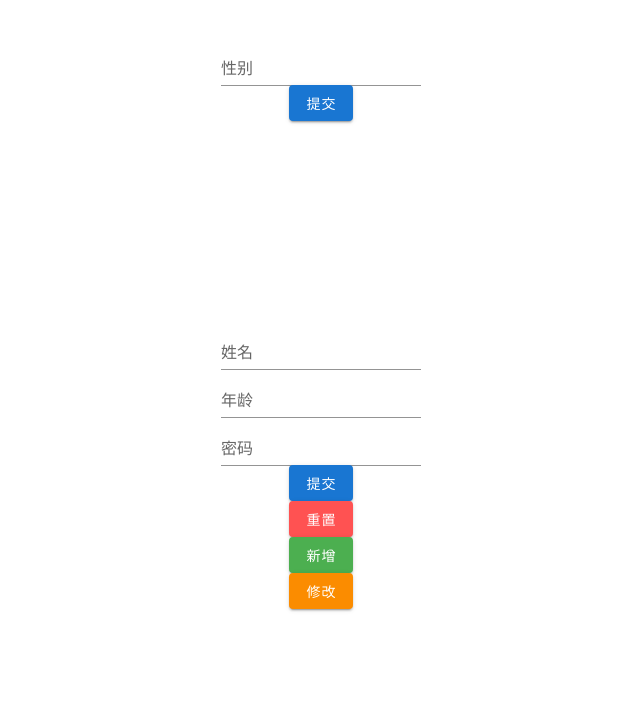
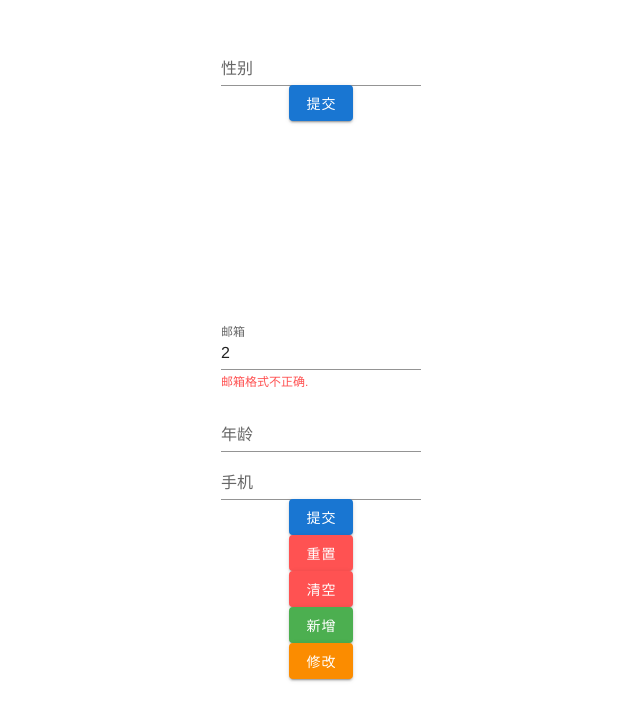
Before and after one commit to ZHTGitHub/vue-rocket, a Vue app: page / in a window 1280 px wide. Shown: the part 123-844 px from the top of the page, without its empty margins (319-959 px from the left). Built offline with nearby package versions, Linux system fonts and the light colour scheme.

Commit message:
开发表单校验功能

```diff
--- a/src/App.vue
+++ b/src/App.vue
@@ -19,12 +19,14 @@
     <div class="form">
       <z-text-field
         :formId="formId"
-        formKey="name"
-        label="姓名"
+        formKey="email"
+        label="邮箱"
         :rules="[
-          { required: true, message: '姓名为必填项.' },
-          { email: true, message: '姓名格式不正确.' }
+          { required: true, message: '邮箱为必填项.' },
+          { email: true, message: '邮箱格式不正确.' },
+          { min: 5, message: '邮箱至少为5位' }
         ]"
+        defaultValue="2"
       ></z-text-field>
 
       <z-text-field
@@ -39,10 +41,10 @@
       <z-text-field
         :formId="formId"
         formKey="password"
-        label="密码"
+        label="手机"
         :rules="[
-          { required: true, message: '密码为必填项.' },
-          { min: 8, message: '密码至少为8位.' },
+          { required: true, message: '手机为必填项.' },
+          { phone: true, message: '请输入正确的手机号码.' },
         ]"
       ></z-text-field>
 
@@ -57,8 +59,13 @@
         :formId="formId"
         color="error"
         btnType="reset"
-        @click="onReset"
       >重置</z-btn>
+
+      <z-btn
+        :formId="formId"
+        color="error"
+        btnType="clear"
+      >清空</z-btn>
 
       <z-btn
         color="success"
@@ -88,15 +95,10 @@
     methods: {
       onSubmit() {
         alert('submit')
-        // console.error('click me')
       },
 
       onSave() {
         alert('save')
-      },
-
-      onReset() {
-
       },
 
       onNew(event) {
--- a/src/components/ZBtn/ZBtn.vue
+++ b/src/components/ZBtn/ZBtn.vue
@@ -62,7 +62,6 @@
 				if(this.btnType === 'submit') {
 
 					if(this.formId === formId) {
-						console.log('当前表单所有值合法')
 						this.$emit('click', { btnEvent: this.btnEvent, btnType: this.btnType })
 					}
 
--- a/src/components/ZTextField/ZTextField.vue
+++ b/src/components/ZTextField/ZTextField.vue
@@ -1,8 +1,5 @@
 <template>
-  <div
-    :class="['z-field z-theme-default', inputClass]"
-    :style="{ width: `${ width }px` }"
-  >
+  <div :class="['z-field z-theme-default', inputClass]">
     <v-text-field
       v-model="value"
       :label="label"
@@ -24,22 +21,25 @@
         type: String,
         required: false
       },
-      width: {
-        type: [Number, String],
-        validator(value) {
-          let type = typeof value
-          switch (type) {
-            case 'number': return value;
-            case 'string': return value.replace(/px/, '');
-          }
+
+      defaultValue: {
+        type: [String, Number],
+        default: undefined
+      }
+    },
+
+    watch: {
+      defaultValue: {
+        handler(value) {
+          this.value = value
         },
-        default: 'auto'
+        immediate: true
       }
     }
   }
 </script>
 
-<style lang="css">
+<style scoped lang="css">
   p.z-error {
     padding-top: 4px;
     color: #ff5252;
--- a/src/mixins/validator/index.js
+++ b/src/mixins/validator/index.js
@@ -1,4 +1,4 @@
-import validator from './validator'
+import validation_rules from './validation_rules'
 
 let quantity = 0
 
@@ -67,13 +67,16 @@ export default {
 				}
 
 				for(let item of this.rules) {
-					const rule = Object.keys(item)[0]
+					const ruleName = Object.keys(item)[0]
+					const ruleValue = item[ruleName]
 
-					if(!validator[rule]) {
+					console.log(ruleName, ruleValue)
+
+					if(!validation_rules[ruleName]) {
 						this.validateForm('VALID_VALUE')
 					}
 					else {
-						if(!validator[rule](this.value)) {
+						if(!validation_rules[ruleName](this.value, ruleValue)) {
 							this.errorMessage = item.message
 							this.validateForm('INVALID_VALUE')
 							return
@@ -86,20 +89,21 @@ export default {
 			}
 		},
 
-		// 重置当前表单
+		// reset current form.
 		reset() {
 			this.$bus.on('ZHT_RESET_FORM', (formId) => {
 				if(this.formId === formId) {
-					this.$store.commit('CLEAN_FORM', {
-						formId: this.formId
+					this.$store.commit('RESET_FORM', {
+						formId: this.formId,
+						formKey: this.formKey,
+						defaultValue: this.defaultValue
 					})
-					this.errorMessage = ''
 				}
 				this.$bus.off('ZHT_RESET_FORM')
 			})
 		},
 
-		// 清空当前表单
+		// clean current form.
 		clear() {
 			this.$bus.on('ZHT_CLEAR_FORM', (formId) => {
 				if(this.formId === formId) {
--- /dev/null
+++ b/src/mixins/validator/validation_rules.js
@@ -0,0 +1,76 @@
+const validation_rules = {
+	required: (value, rule) => {
+		if(!rule) {
+			return true
+		}
+		const REG_REQUIRED = /[\S]+/
+		return REG_REQUIRED.test(value)
+	},
+
+	email: (value, rule) => {
+		if(!rule) {
+			return true
+		}
+		const REG_EMAIL = /^\w+([-+.]\w+)*@\w+([-.]\w+)*\.\w+([-.]\w+)*$/
+		return value.match(REG_EMAIL)
+	},
+
+	min: (value, rule) => {
+		value = '' + value
+		const REG_MIN = new RegExp('^\\d{'+ rule +',}$')
+		return REG_MIN.test(value)
+	},
+
+	max: (value, rule) => {
+		value = '' + value
+		const REG_MAX = new RegExp('^\\d{0,'+ rule +'}$')
+		return REG_MAX.test(value)
+	},
+
+	min_value: (value, rule) => {
+		return +value >= +rule
+	},
+
+	max_value: (value, rule) => {
+		return +value <= +rule
+	},
+
+	length: (value, rule) => {
+		value = '' + value
+		const REG_LENGTH = new RegExp('^\\d{'+ rule +'}$')
+		return REG_LENGTH.test(value)
+	},
+
+	numeric: (value) => {
+		const REG_NUMERIC = /^[0-9]*$/
+		return REG_NUMERIC.test(value)
+	},
+
+	phone: (value) => {
+		const REG_PHONE = /^1(?:3\d|4[4-9]|5[0-35-9]|6[67]|7[013-8]|8\d|9\d)\d{8}$/
+		return REG_PHONE.test(value)
+	},
+
+	// excluded: (value) => {
+
+	// },
+
+	// mimes: (value) => {
+
+	// },
+
+	// size: (value) => {
+
+	// },
+
+	// url: (value, rule) => {
+
+	// },
+
+	regex: (value, rule) => {
+		const REG_REGEX = rule
+		return REG_REGEX.test(value)
+	}
+}
+
+export default validation_rules
--- a/src/mixins/validator/validator.js
+++ /dev/null
@@ -1,43 +0,0 @@
-const validator = {
-	required: (value) => {
-		return /[\S]+/.test(value)
-	},
-	email: (value) => {
-		return value.match(/^\w+([-+.]\w+)*@\w+([-.]\w+)*\.\w+([-.]\w+)*$/)
-	},
-	// min: (value) => {
-
-	// },
-	// max: (value) => {
-
-	// },
-	// min_value: (value) => {
-
-	// },
-	// max_value: (value) => {
-
-	// },
-	// length: (value) => {
-
-	// },
-	// numeric: (value) => {
-
-	// },
-	// excluded: (value) => {
-
-	// },
-	// mimes: (value) => {
-
-	// },
-	// size: (value) => {
-
-	// },
-	// url: (value) => {
-
-	// },
-	// regex: (value) => {
-
-	// }
-}
-
-export default validator
--- a/src/store/store.js
+++ b/src/store/store.js
@@ -23,7 +23,9 @@ const mutations = {
   },
 
   RESET_FORM(state, data) {
-    Vue.set(state.forms, data.formId, { ...data.defaultForm })
+    const updatedForm = { ...state.forms }
+    _.set(updatedForm, data.formId + '.' + data.formKey, data.defaultValue)
+    Vue.set(state, 'forms', updatedForm)
   },
 
   VALIDATE_FORM_VALUE_BY_KEY(state, data) {
```
